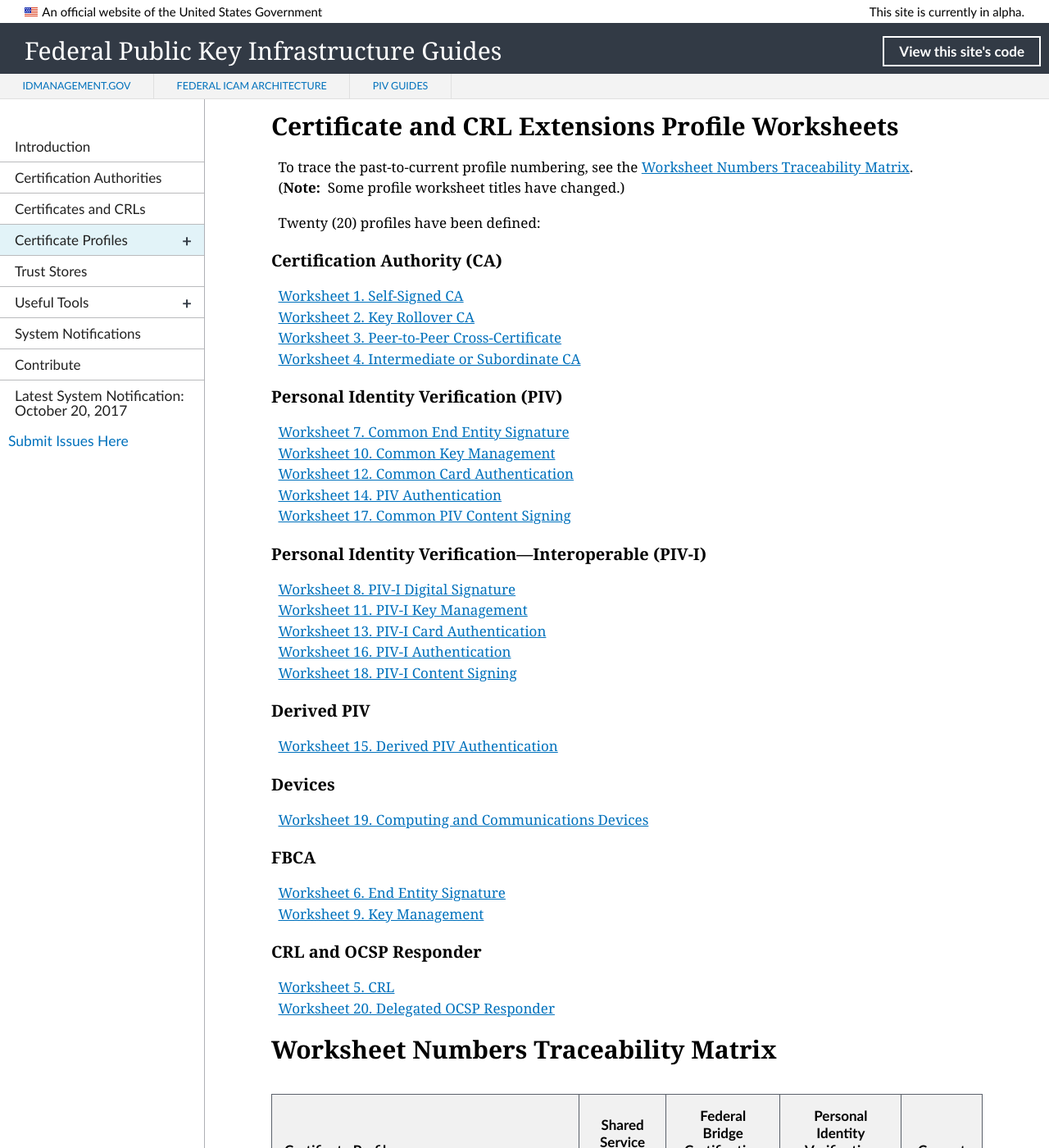
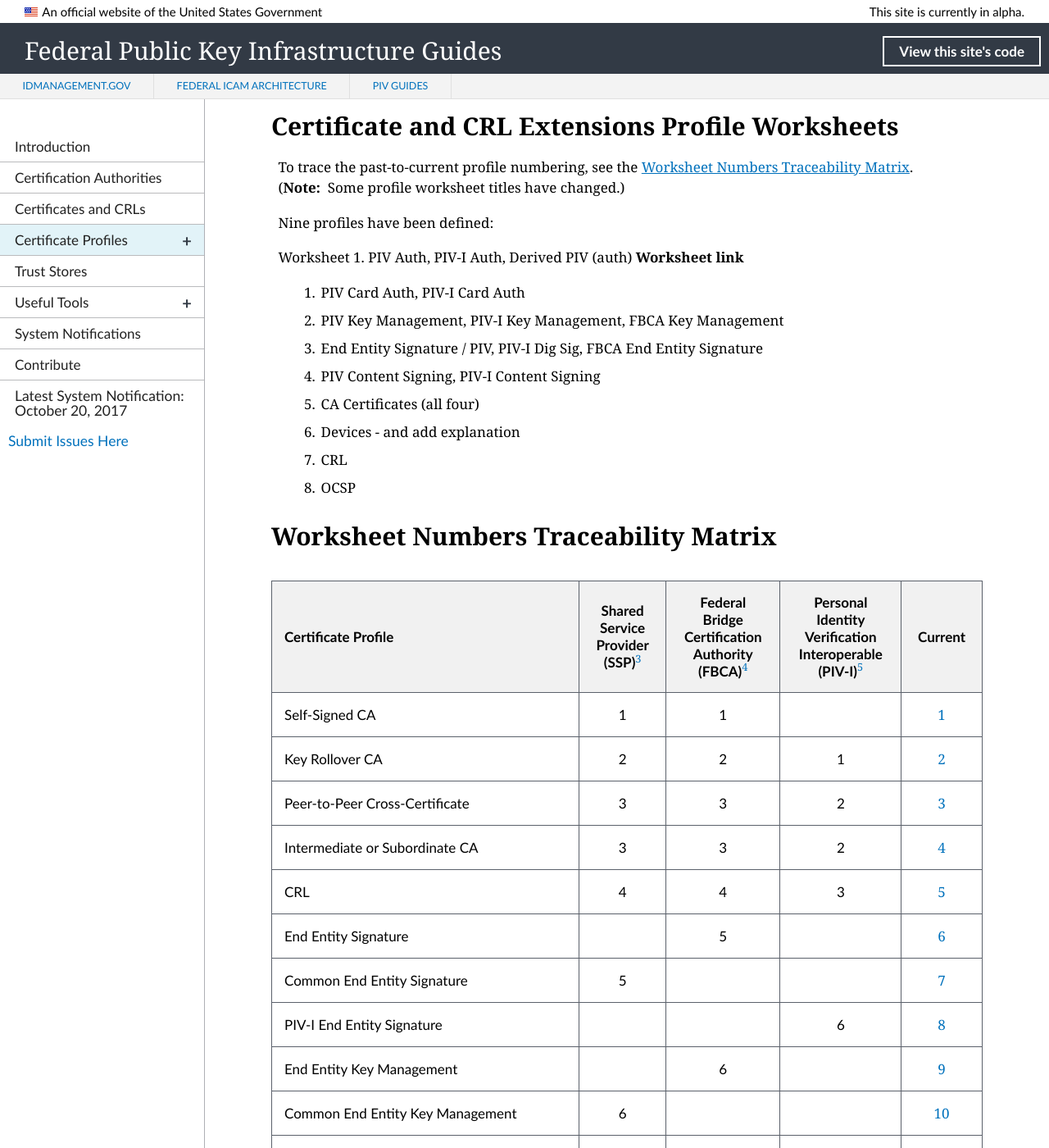
Before and after one commit to GSA/fpki-guides, a Jekyll site: the page built from pages/fpki_certificate_profiles.md, in a window 1280 px wide and 1400 px high, scrolled down 397 px. Shown: the whole window at 82% size. Built offline with Jekyll 4.4.1, drawn with Linux system fonts in a browser that asks for light colours; nearby versions of some CDN libraries; library files that are not in the unit come from our copies.

Commit message:
Update fpki_certificate_profiles.md
Deleting 20 profile links

```diff
--- a/pages/fpki_certificate_profiles.md
+++ b/pages/fpki_certificate_profiles.md
@@ -12,48 +12,17 @@
 
 To trace the past-to-current profile numbering, see the [Worksheet Numbers Traceability Matrix](#worksheet-numbers-traceability-matrix). (**Note:**&nbsp;&nbsp;Some profile worksheet titles have changed.)
 
-Twenty (20) profiles have been defined:
+Nine profiles have been defined:
 
-### Certification Authority (CA)
-
-[Worksheet 1. Self-Signed CA]({{ site.baseurl }}/profiles/selfsignedca/)<br>
-[Worksheet 2. Key Rollover CA]({{ site.baseurl }}/profiles/keyrolloverca/)<br>
-[Worksheet 3. Peer-to-Peer Cross-Certificate]({{ site.baseurl }}/profiles/p2pcrosscert/)<br>
-[Worksheet 4. Intermediate or Subordinate CA]({{ site.baseurl }}/profiles/intorsubca/)<br>
-
-### Personal Identity Verification (PIV)
-
-[Worksheet 7. Common End Entity Signature]({{ site.baseurl }}/profiles/commonendentitysign/)<br>
-[Worksheet 10. Common Key Management]({{ site.baseurl }}/profiles/commonkeymgmt/)<br>
-[Worksheet 12. Common Card Authentication]({{ site.baseurl }}/profiles/commoncardauth/)<br>
-[Worksheet 14. PIV Authentication]({{ site.baseurl }}/profiles/pivauth/)<br>
-[Worksheet 17. Common PIV Content Signing]({{ site.baseurl }}/profiles/commonpivcontentsign/)<br>
-
-### Personal Identity Verification&mdash;Interoperable (PIV-I)
-
-[Worksheet 8. PIV-I Digital Signature]({{ site.baseurl }}/profiles/pividigsign/)<br>
-[Worksheet 11. PIV-I Key Management]({{ site.baseurl }}/profiles/pivikeymgmt/)<br>
-[Worksheet 13. PIV-I Card Authentication]({{ site.baseurl }}/profiles/pivicardauth/)<br>
-[Worksheet 16. PIV-I Authentication]({{ site.baseurl }}/profiles/piviauth/)<br>
-[Worksheet 18. PIV-I Content Signing]({{ site.baseurl }}/profiles/pivicontentsign/)<br>
-
-### Derived PIV
-
-[Worksheet 15. Derived PIV Authentication]({{ site.baseurl }}/profiles/derivedpivauth/)
-
-### Devices
-
-[Worksheet 19. Computing and Communications Devices]({{ site.baseurl }}/profiles/devices/)
-
-### FBCA
-
-[Worksheet 6. End Entity Signature]({{ site.baseurl }}/profiles/endentitysign/)<br>
-[Worksheet 9. Key Management]({{ site.baseurl }}/profiles/keymgmt/)
-
-### CRL and OCSP Responder
-
-[Worksheet 5. CRL]({{ site.baseurl }}/profiles/crl/)<br>
-[Worksheet 20. Delegated OCSP Responder]({{ site.baseurl }}/profiles/delegatedocsp/)
+Worksheet 1. PIV Auth, PIV-I Auth, Derived PIV (auth)  **Worksheet link**
+2. PIV Card Auth, PIV-I Card Auth
+3. PIV Key Management, PIV-I Key Management, FBCA Key Management
+4. End Entity Signature / PIV, PIV-I Dig Sig, FBCA End Entity Signature
+5. PIV Content Signing, PIV-I Content Signing
+6. CA Certificates (all four)
+7. Devices - and add explanation
+8. CRL
+9. OCSP
 
 ## Worksheet Numbers Traceability Matrix
 
```
